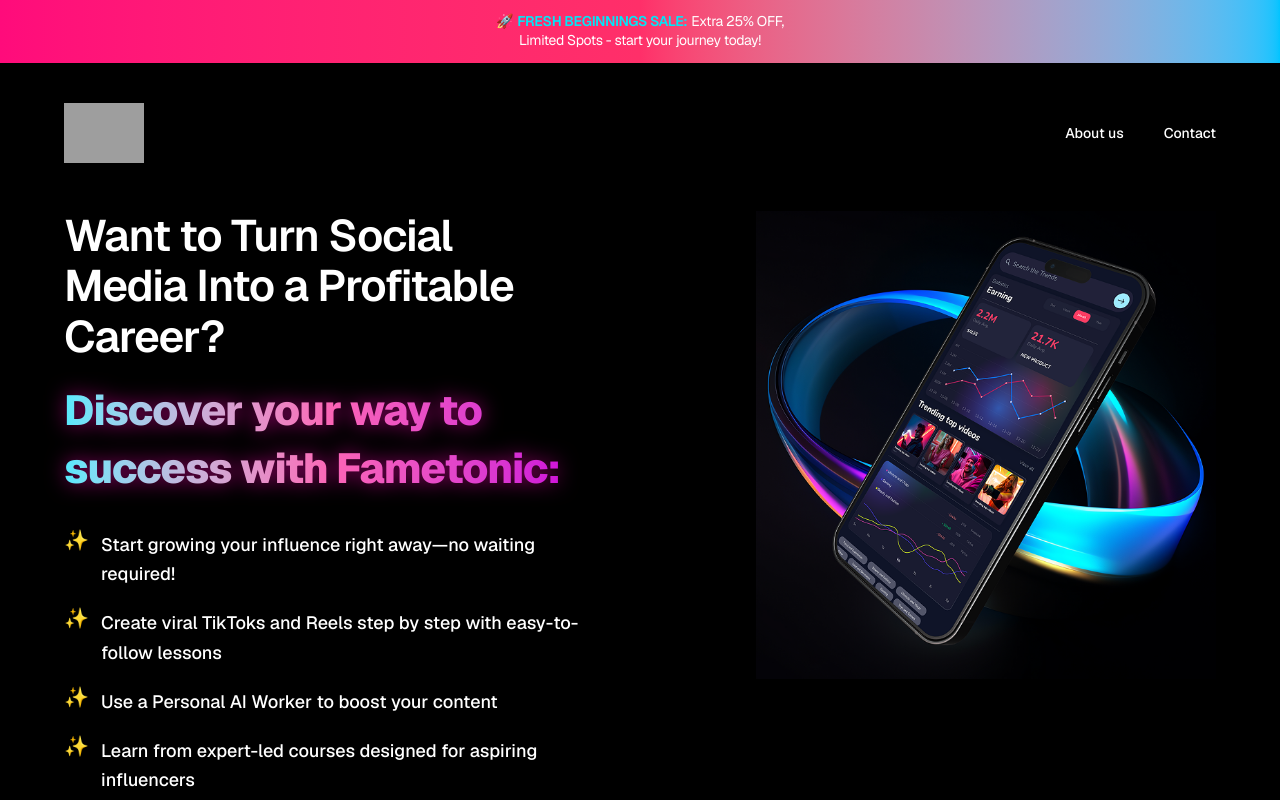
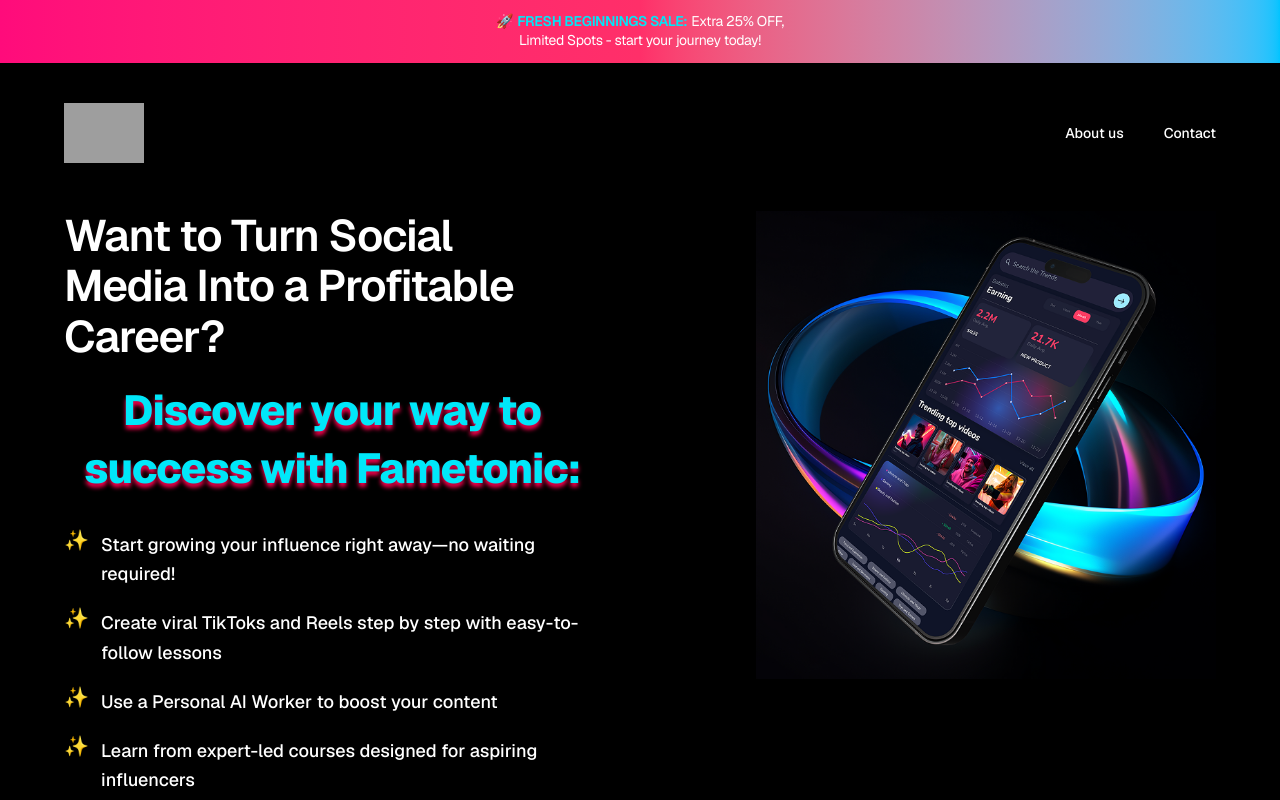
Before and after one commit to pavelrahman619/netzet-assignment, a Next.js app: page / in a window 1280 px wide. Shown: the top 800 px of the page. Built offline with nearby package versions, Linux system fonts and the light colour scheme; grey boxes are pictures that could not be loaded.

Commit message:
add drop shadow

```diff
--- a/src/app/page.tsx
+++ b/src/app/page.tsx
@@ -64,8 +64,14 @@
             <h1 className="text-[32px] leading-[1.15] sm:text-[40px] md:text-[44px] font-semibold tracking-tight mb-5 pr-4 text-center sm:text-left">
             Want to Turn Social Media Into a Profitable Career?
             </h1>
-            <h2 className="text-[30px] sm:text-[38px] md:text-[42px] font-extrabold leading-snug tracking-tight mb-8 bg-gradient-to-r from-cyan-300 via-pink-400 to-fuchsia-600 text-transparent bg-clip-text drop-shadow-[0_0_10px_rgba(255,0,180,0.6)] text-center sm:text-left">
-            Discover your way to success with Fametonic:
+            <h2
+              className="text-[30px] sm:text-[38px] md:text-[42px] font-extrabold leading-snug tracking-tight mb-8 text-center"
+              style={{
+                color: '#00E7F9',
+                textShadow: '0px 4px 4px #FC004E'
+              }}
+            >
+              Discover your way to success with Fametonic:
             </h2>
           <ul className="space-y-5 text-[17px] sm:text-[18px] leading-relaxed font-medium mb-10">
             <li className="flex gap-3"><span className="text-yellow-300 text-xl leading-none">✨</span><span>Start growing your influence right away—no waiting required!</span></li>
```
